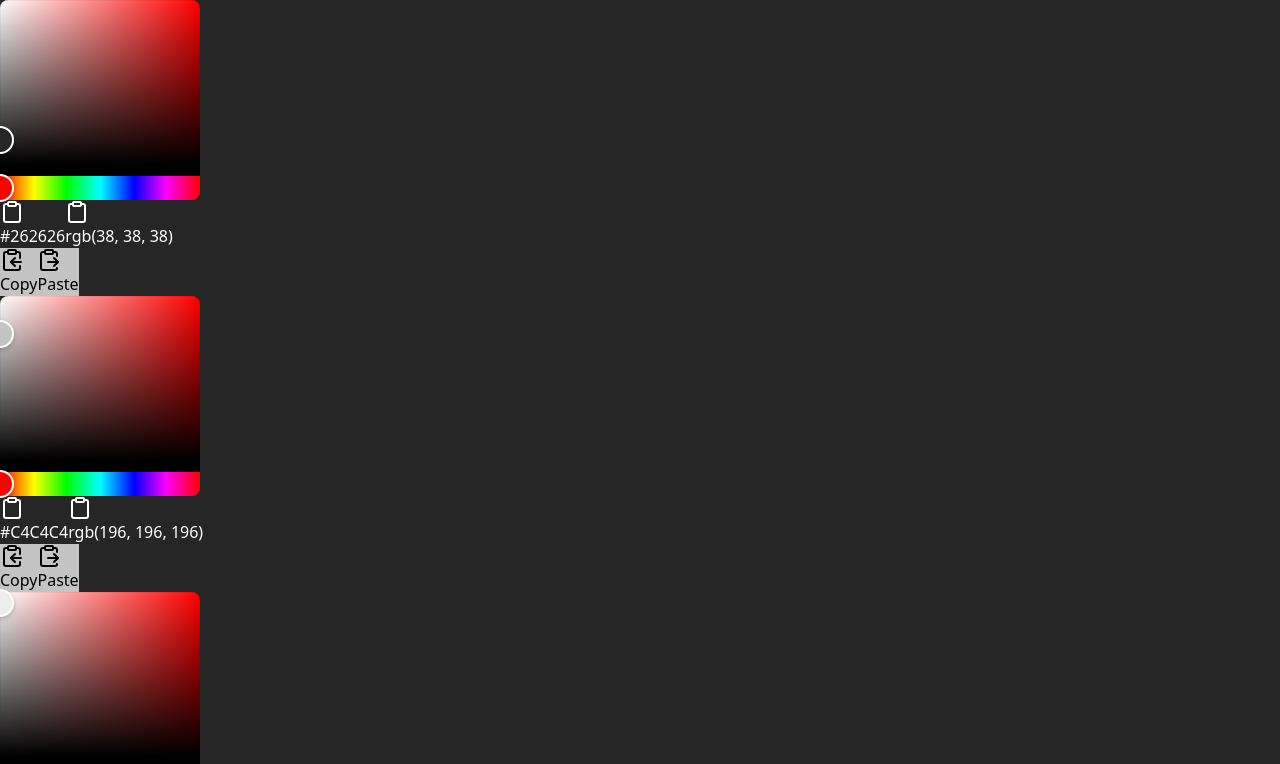
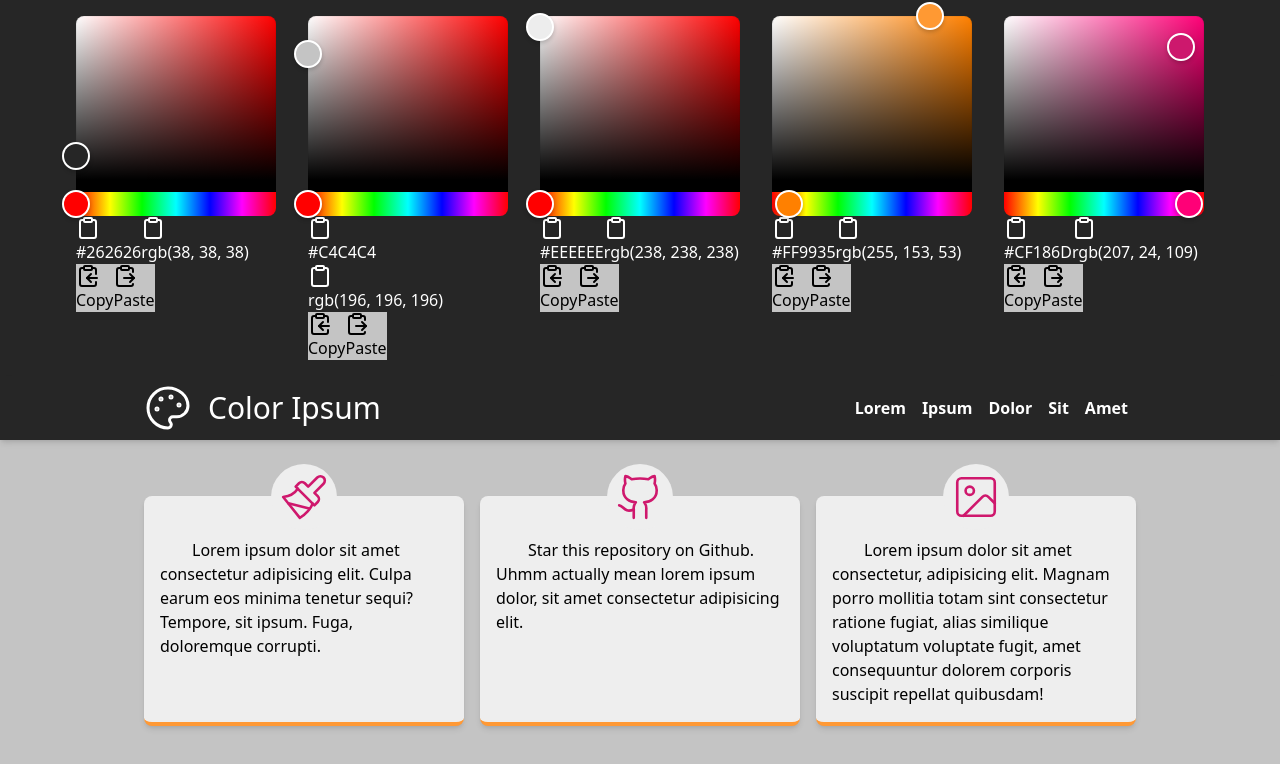
Before and after one commit to Elagoht/live-palette, a React (Vite) app: page / in a window 1280 px wide. Shown: the top 764 px of the page. Built offline with nearby package versions, Linux system fonts and the light colour scheme.

Commit message:
style: form div moved to css file

```diff
--- a/src/components/Controller.tsx
+++ b/src/components/Controller.tsx
@@ -9,7 +9,7 @@ const Controller: React.FC = () => {
   return <>
     <div className="colFirst">
       <form>
-        <div className="flex gap-8 p-4 min-[1160px]:justify-center over overflow-x-auto">
+        <div>
           <ColorSelector toManage={colors.colFirst} manageHandler={handleColFirst} />
           <ColorSelector toManage={colors.colSecond} manageHandler={handleColSecond} />
           <ColorSelector toManage={colors.colThird} manageHandler={handleColThird} />
--- a/src/index.css
+++ b/src/index.css
@@ -75,4 +75,7 @@
   aside nav button {
     @apply border-b-4 p-2 shadow-md rounded-lg flex items-center gap-2;
   }
+  form > div {
+    @apply flex gap-8 p-4 max-w-[1160px] mx-auto overflow-x-auto;
+  }
 }
```
